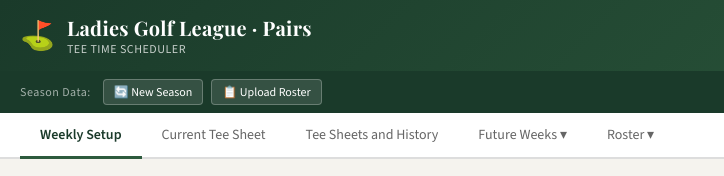
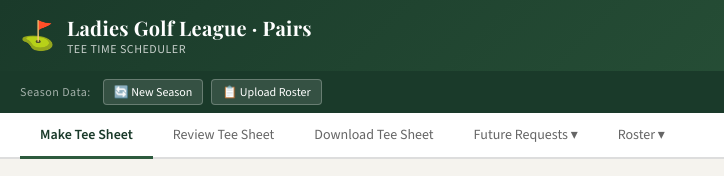
Before and after one commit to vs8zk2mhdx-web/golfschedulerLast, a plain HTML site: page index.html in a window 1280 px wide. Shown: the top 176 px of the page, 0-724 px from the left. Drawn offline with nearby package versions, Linux system fonts and the light colour scheme.

Commit message:
Add files via upload

```diff
--- a/index.html
+++ b/index.html
@@ -547,11 +547,11 @@ button { cursor: pointer; font-family: 'Source Sans 3', sans-serif; transition:
 </div>
 
 <nav>
-  <button class="nav-btn active" id="nav-setup"    onclick="showScreen('setup')">Weekly Setup</button>
-  <button class="nav-btn"        id="nav-schedule" onclick="showScreen('schedule')">Current Tee Sheet</button>
-  <button class="nav-btn"        id="nav-history"  onclick="showScreen('history')">Tee Sheets and History</button>
+  <button class="nav-btn active" id="nav-setup"    onclick="showScreen('setup')">Make Tee Sheet</button>
+  <button class="nav-btn"        id="nav-schedule" onclick="showScreen('schedule')">Review Tee Sheet</button>
+  <button class="nav-btn"        id="nav-history"  onclick="showScreen('history')">Download Tee Sheet</button>
   <div class="nav-dropdown" id="futureWeeksDropdown">
-    <button class="nav-btn" id="nav-future" onclick="toggleFutureMenu()">Future Weeks ▾</button>
+    <button class="nav-btn" id="nav-future" onclick="toggleFutureMenu()">Future Requests ▾</button>
     <div class="dropdown-menu" id="futureMenu"></div>
   </div>
   <div class="nav-dropdown" id="rosterDropdown">
@@ -1221,7 +1221,7 @@ function renderSetupContent(isFuture) {
 function renderSchedule() {
   if (!currentAssignments) {
     return `<div style="padding:40px;text-align:center;color:var(--text-muted)">
-      No tee sheet generated yet. Go to <strong>Weekly Setup</strong> to generate one.
+      No tee sheet generated yet. Go to <strong>Make Tee Sheet</strong> to generate one.
     </div>`;
   }
 
```
